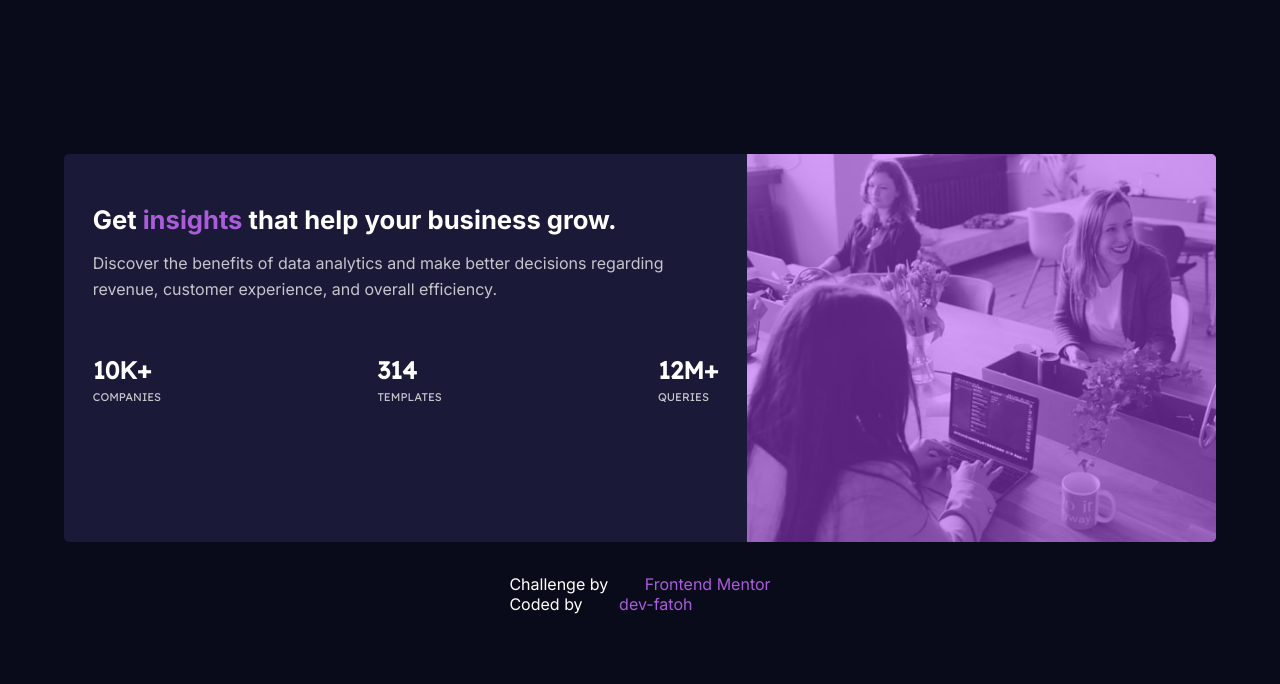
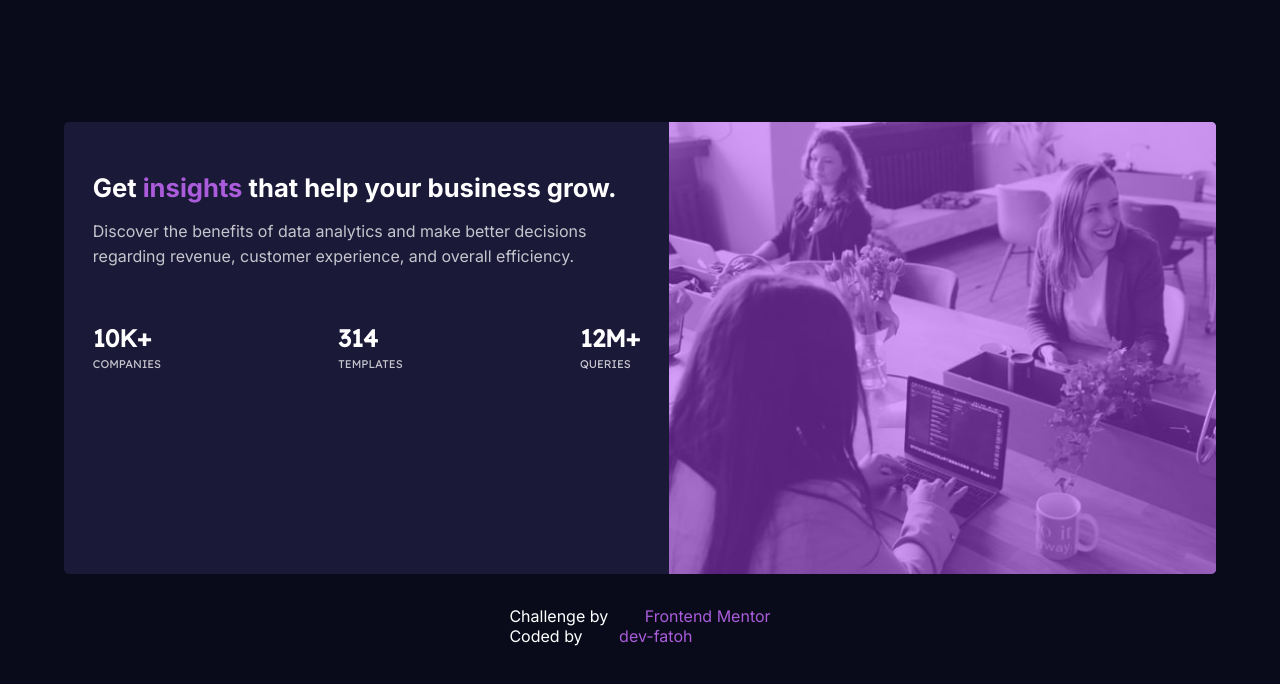
Before and after one commit to dev-fatoh/stats-card, a plain HTML site: page index.html in a window 1280 px wide. Drawn offline with Linux system fonts and the light colour scheme.

Commit message:
intial commit

```diff
--- a/css/style.css
+++ b/css/style.css
@@ -131,7 +131,7 @@
     display: inline-block;
     margin-left: 2rem;
 }
-@media(min-width:480px){
+@media(min-width:800px){
     html{
         font-size: calc(62.5% + 4px);
     }
@@ -154,7 +154,7 @@
     }
     .content{
         width: 50%;
-        flex: 4;
+        flex: 3;
 
         text-align: left;
         padding:1.8rem ;
@@ -176,7 +176,7 @@
         display: block;
     }
 }
-@media(min-width:800px){
+@media(min-width:1200px){
     html{
         font-size: calc(62.5% + 6px);
     }
```
